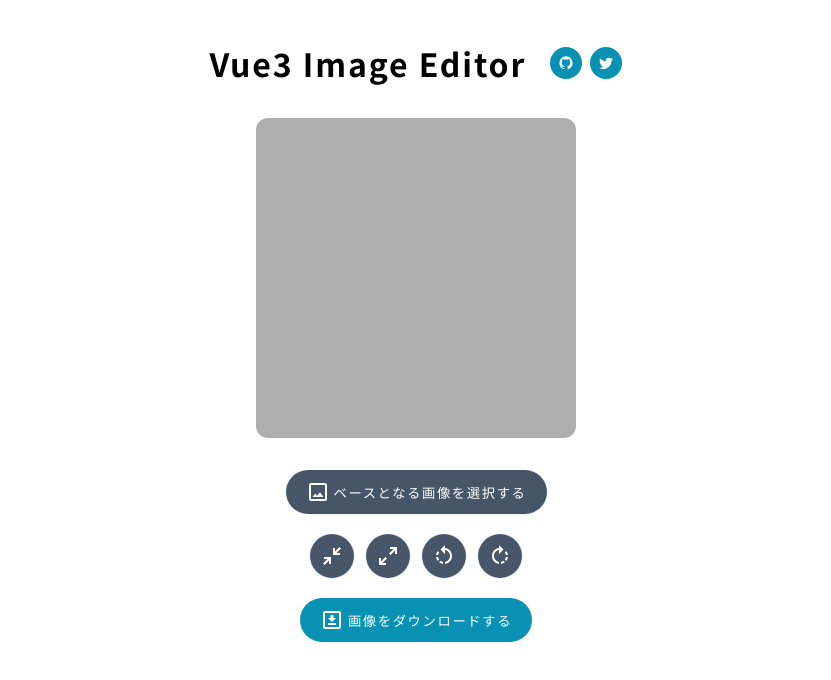
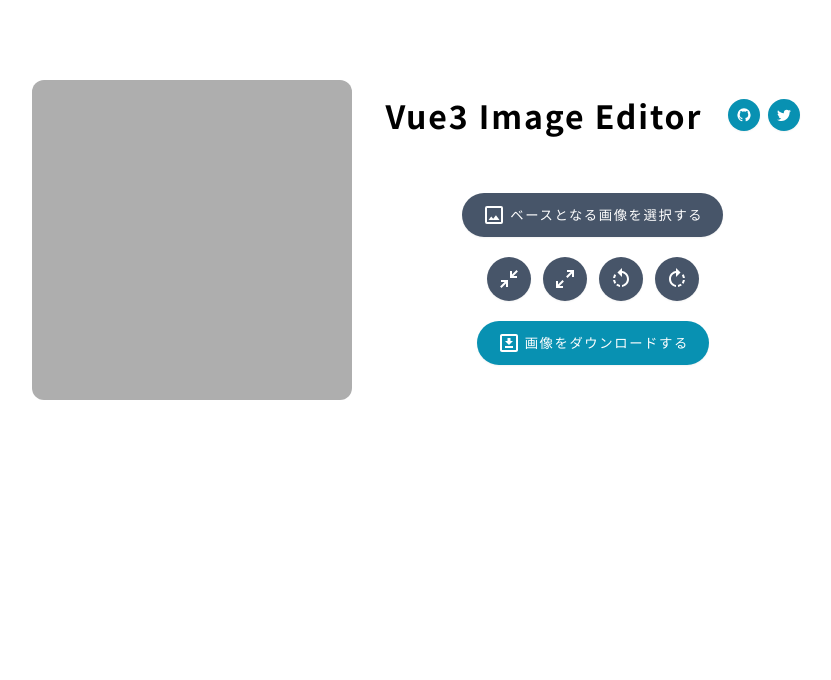
Before and after one commit to ykob/vue3-image-editor, a Vue app: page / in a window 1280 px wide. Shown: the top 680 px of the page, without its empty margins (224-1055 px from the left). Built offline with nearby package versions, Linux system fonts and the light colour scheme.

Commit message:
added mediaqueries for App layout.

```diff
--- a/src/App.vue
+++ b/src/App.vue
@@ -123,13 +123,17 @@ const touchEndForPreview = () => {
     @touchmove="touchMoveForPreview"
     @touchend="touchEndForPreview"
   >
+    <div class="header">
       <ContentHeader />
+    </div>
+    <div class="preview-image">
       <PreviewImage
         :previewImageParams="previewImageParams"
         :previewImageSize="previewImageSize"
         @mousedown.prevent="mouseDownForPreview"
         @touchstart.prevent="touchStartForPreview"
       />
+    </div>
     <div class="controls">
       <SelectFileButton @change-file="changeFile" />
       <ControlButtons
@@ -154,6 +158,27 @@ const touchEndForPreview = () => {
   align-items: center;
   gap: 32px;
   margin-block: 40px;
+  margin-inline: auto;
+}
+@media (width >= 1024px) {
+  .container {
+    width: 768px;
+    display: grid;
+    margin-block: 80px;
+  }
+  .header {
+    grid-column-start: 2;
+    grid-row: 1;
+  }
+  .preview-image {
+    grid-column-start: 1;
+    grid-row-start: 1;
+    grid-row-end: 3;
+  }
+  .controls {
+    grid-column-start: 2;
+    grid-row-start: 2;
+  }
 }
 .controls {
   display: flex;
```
Lines whose indentation alone changed are shown as unchanged.
